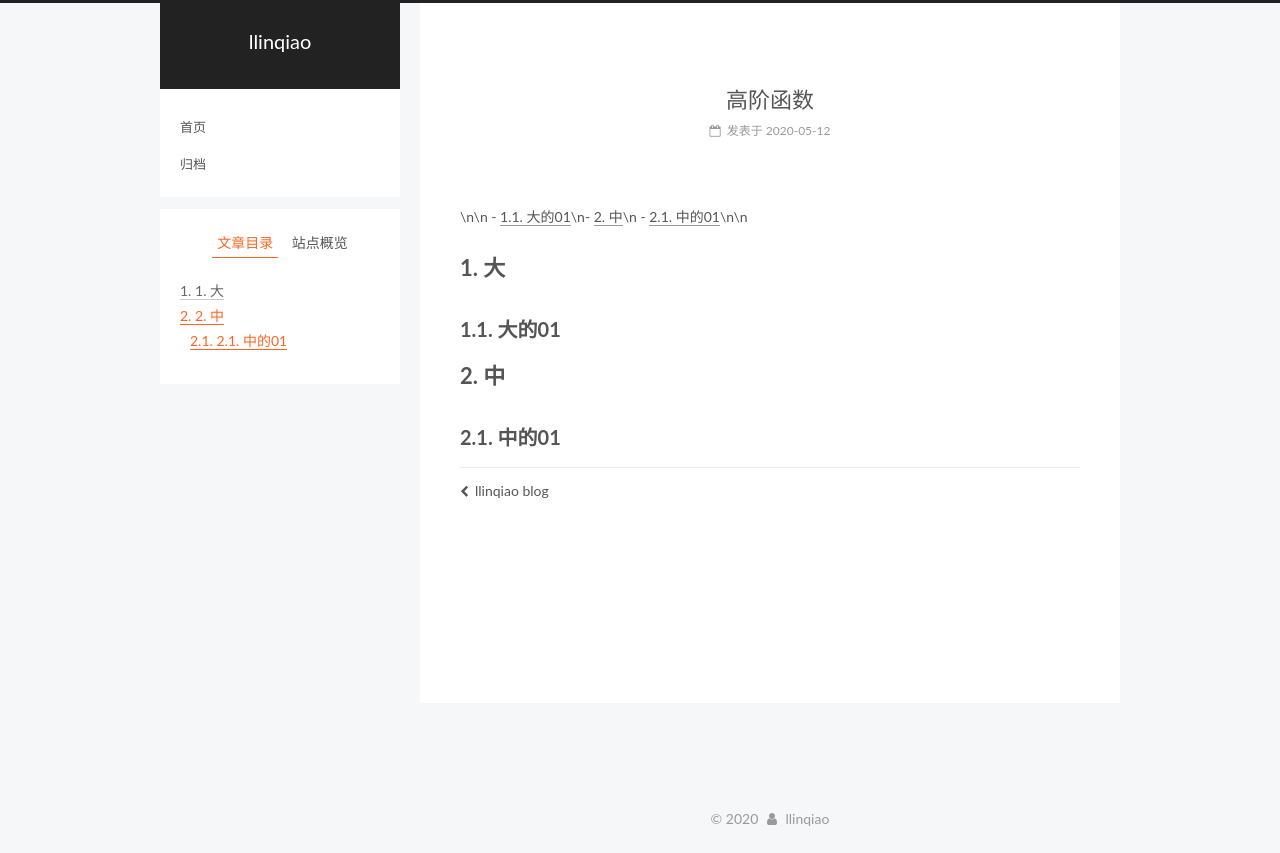
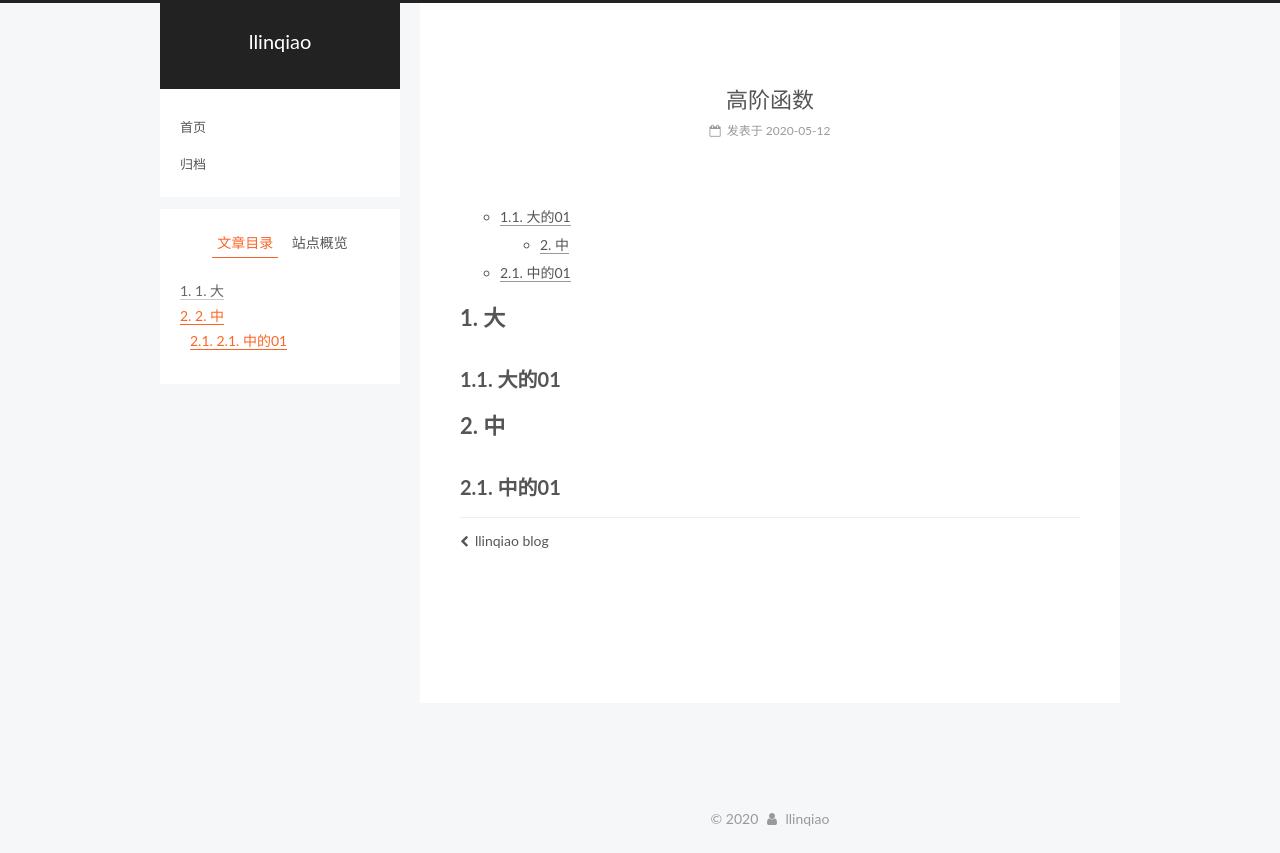
Before and after one commit to llinqiao/llinqiao.github.io, a plain HTML site: page 2020/05/12/高阶函数/index.html in a window 1280 px wide. Drawn offline with Linux system fonts and the light colour scheme.

Commit message:
Site updated: 2020-05-12 17:54:25

```diff
--- a/2020/05/12/高阶函数/index.html
+++ b/2020/05/12/高阶函数/index.html
@@ -79,14 +79,14 @@
 
 
 
-<meta name="description" content="\n\n  - 1.1. 大的01\n- 2. 中\n  - 2.1. 中的01\n\n  1. 大1.1. 大的012. 中2.1. 中的01">
+<meta name="description" content="1.1. 大的01 2. 中   2.1. 中的01   1. 大1.1. 大的012. 中2.1. 中的01">
 <meta property="og:type" content="article">
 <meta property="og:title" content="高阶函数">
 <meta property="og:url" content="http://yoursite.com/2020/05/12/%E9%AB%98%E9%98%B6%E5%87%BD%E6%95%B0/index.html">
 <meta property="og:site_name" content="llinqiao">
-<meta property="og:description" content="\n\n  - 1.1. 大的01\n- 2. 中\n  - 2.1. 中的01\n\n  1. 大1.1. 大的012. 中2.1. 中的01">
+<meta property="og:description" content="1.1. 大的01 2. 中   2.1. 中的01   1. 大1.1. 大的012. 中2.1. 中的01">
 <meta property="article:published_time" content="2020-05-12T09:04:32.000Z">
-<meta property="article:modified_time" content="2020-05-12T09:48:52.129Z">
+<meta property="article:modified_time" content="2020-05-12T09:54:01.822Z">
 <meta property="article:author" content="llinqiao">
 <meta name="twitter:card" content="summary">
 
@@ -295,7 +295,14 @@
 
 
         <!-- TOC -->
-<p>\n\n  - <a href="#11-大的01">1.1. 大的01</a>\n- <a href="#2-中">2. 中</a>\n  - <a href="#21-中的01">2.1. 中的01</a>\n\n</p>
+
+<ul>
+<li><a href="#11-大的01">1.1. 大的01</a><ul>
+<li><a href="#2-中">2. 中</a></li>
+</ul>
+</li>
+<li><a href="#21-中的01">2.1. 中的01</a></li>
+</ul>
 <!-- /TOC -->
 <h1 id="1-大"><a href="#1-大" class="headerlink" title="1. 大"></a>1. 大</h1><h2 id="1-1-大的01"><a href="#1-1-大的01" class="headerlink" title="1.1. 大的01"></a>1.1. 大的01</h2><h1 id="2-中"><a href="#2-中" class="headerlink" title="2. 中"></a>2. 中</h1><h2 id="2-1-中的01"><a href="#2-1-中的01" class="headerlink" title="2.1. 中的01"></a>2.1. 中的01</h2>
 
```
Also changed, not shown: index.html (+8 -1 lines).
